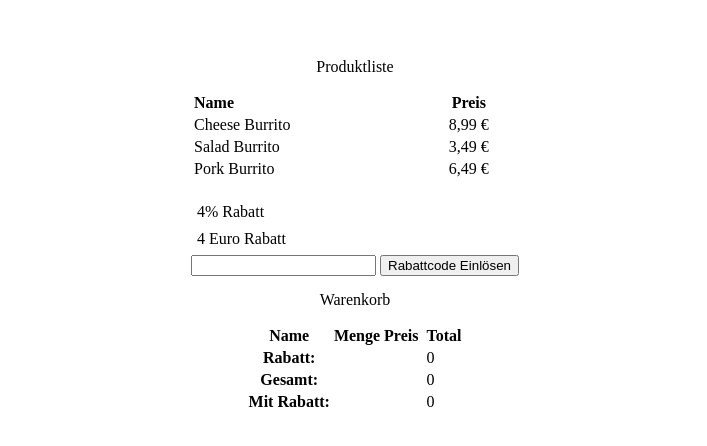
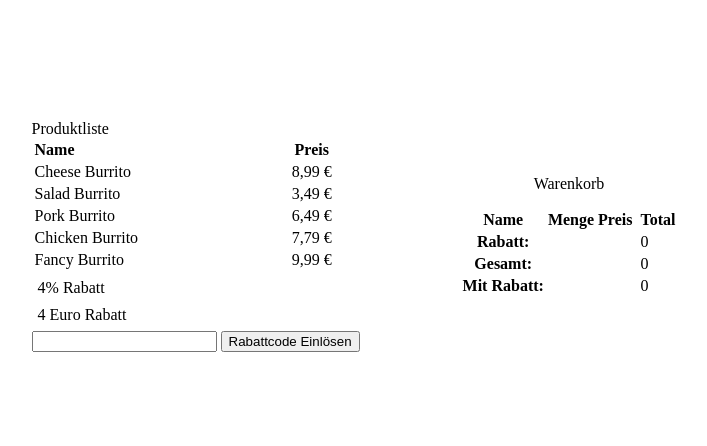
Before and after one commit to PierreRudolph/OOP-Challenge-Burrito-Company, a plain HTML site: page index.html in a window 1280 px wide. Shown: the part 412-858 px from the top of the page, without its empty margins (293-1000 px from the left). Drawn offline with Linux system fonts and the light colour scheme.

Commit message:
complete functionality

```diff
--- a/index.html
+++ b/index.html
@@ -6,14 +6,12 @@
     <link rel="stylesheet" href="style.css">
     <meta charset="UTF-8">
     <meta name="viewport" content="width=device-width, initial-scale=1.0">
-
-    <title>Document</title>
+    <title>Burrito Company</title>
 </head>
 
 <body onload="createProductList()">
     <div class="outer-div">
-        <div class="shopping-basket">
-
+        <div>
             <table style="width: 100%;">
                 Produktliste
                 <thead>
@@ -24,21 +22,8 @@
                     </tr>
                 </thead>
                 <tbody id="product-list">
-                    <!-- <tr class="product-row" onclick="addProduct(1234)">
-                        <td>Cheese Burrito</td>
-                        <td class="text-center">8,99€</td>
-                    </tr>
-                    <tr class="product-row" onclick="addProduct(1234)">
-                        <td>Cheese Burrito</td>
-                        <td class="text-center">8,99€</td>
-                    </tr>
-                    <tr class="product-row" onclick="addProduct(1234)">
-                        <td>Cheese Burrito</td>
-                        <td class="text-center">8,99€</td>
-                    </tr> -->
                 </tbody>
             </table>
-
             <div>
                 <div class="rabatt-code-div">
                     <span onclick="fillRabattInput('rabattPercent')">4% Rabatt</span>
@@ -49,7 +34,8 @@
                     <button type="submit">Rabattcode Einlösen</button>
                 </form>
             </div>
-
+        </div>
+        <div class="shopping-basket">
             <table>
                 Warenkorb
                 <thead>
--- a/script.js
+++ b/script.js
@@ -46,7 +46,18 @@ let products = [
         prize: 6.49,
         id: 1456
     },
+    {
+        name: 'Chicken Burrito',
+        prize: 7.79,
+        id: 1567
+    },
+    {
+        name: 'Fancy Burrito',
+        prize: 9.99,
+        id: 1678
+    }
 ]
+
 
 function addProduct(id) {
     let newProduct = '';
@@ -62,6 +73,7 @@ function addProduct(id) {
     }
 }
 
+
 function iterateThruBasket(newProduct) {
     for (let i = 0; i < basket.products.length; i++) {
         const product = basket.products[i];
@@ -76,6 +88,7 @@ function iterateThruBasket(newProduct) {
         }
     }
 }
+
 
 function basketIsEmpty() {
     return basket.products.length == 0;
@@ -94,6 +107,7 @@ function isInBasket(newProduct) {
     return isInBasket;
 }
 
+
 function createProductList() {
     let productList = getHTMLElem('product-list');
     productList.innerHTML = '';
@@ -107,6 +121,7 @@ function createProductList() {
         `;
     })
 }
+
 
 function createBasket() {
     clearTableBody();
@@ -210,20 +225,25 @@ function fillRabattInput(rabattCode) {
     getHTMLElem('rabatt-input').value = rabattCode;
 }
 
+
 function clearRabattInput() {
     let rabattInput = getHTMLElem('rabatt-input');
     rabattInput.value = "";
 }
 
+
 function clearTableBody() {
     let basketDiv = getHTMLElem('basket-div');
     basketDiv.innerHTML = "";
 }
+
+
 function clearTableFooter() {
     let tableFooter = getHTMLElem('table-footer');
     tableFooter.innerHTML = "";
 }
 
+
 function getHTMLElem(id) {
     let elem = document.getElementById(`${id}`);
     return elem;
--- a/style.css
+++ b/style.css
@@ -9,6 +9,7 @@ body {
     display: flex;
     align-items: center;
     justify-content: center;
+    gap: 100px;
 }
 
 .product-row {
```
